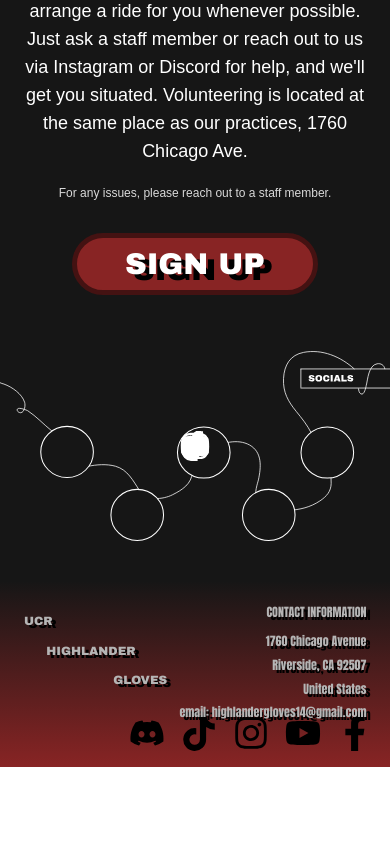
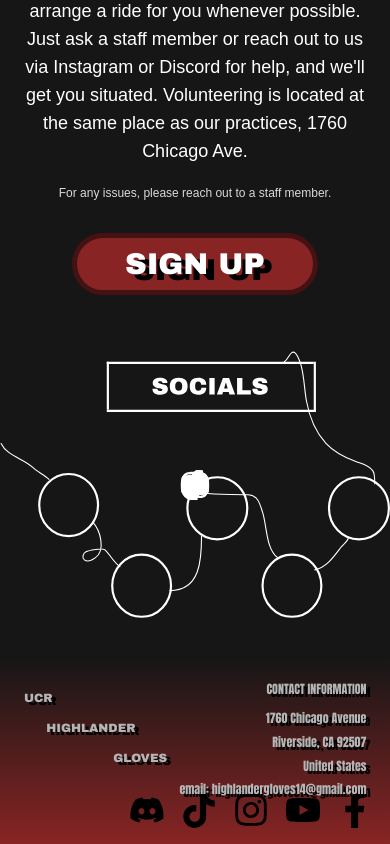
Before and after one commit to acm-ucr/highlander-gloves-website, a Next.js app: page / in a window 390 px wide. Shown: the part 1788-2632 px from the top of the page. Before the commit the page ends 2555 px from the top, so only its background shows below. Built offline with nearby package versions, Linux system fonts and the light colour scheme; a web font is replaced by a local one; what tailwindcss-animated would draw is missing.

Commit message:
Added Socials SVG mobile

```diff
--- a/src/components/home/Socials.tsx
+++ b/src/components/home/Socials.tsx
@@ -7,10 +7,22 @@ import {
   FaFacebookF,
 } from "react-icons/fa";
 import socialMedia from "@/public/home/socialMedia.svg";
+import socialMediaMobile from "@/public/home/socialMediaMobile.svg";
+
 const Socials = () => {
   return (
     <div className="relative mb-10 flex w-full flex-col items-center justify-center text-3xl">
-      <Image src={socialMedia} alt="Social Media Asset" className="w-full" />
+      <Image
+        src={socialMedia}
+        alt="Social Media Asset"
+        className="hidden w-full md:block"
+      />
+      <Image
+        src={socialMediaMobile}
+        alt="Social Media Asset"
+        className="w-full md:hidden"
+      />
+
       <FaDiscord className="absolute duration-200 hover:scale-[110%] hover:cursor-pointer xl:left-[13.5%] xl:top-[45%] xl:text-8xl 2xl:left-[14%] 2xl:top-[46%] 2xl:text-9xl" />
       <FaTiktok className="absolute duration-200 hover:scale-[110%] hover:cursor-pointer xl:bottom-[7%] xl:left-[31.5%] xl:text-8xl 2xl:bottom-[7%] 2xl:left-[32%] 2xl:text-9xl" />
       <FaInstagram className="absolute duration-200 hover:scale-[110%] hover:cursor-pointer xl:left-[48.5%] xl:top-[45%] xl:text-8xl 2xl:left-[49%] 2xl:top-[46%] 2xl:text-9xl" />
```
Also changed, not shown: public/home/socialMediaMobile.svg (added).
